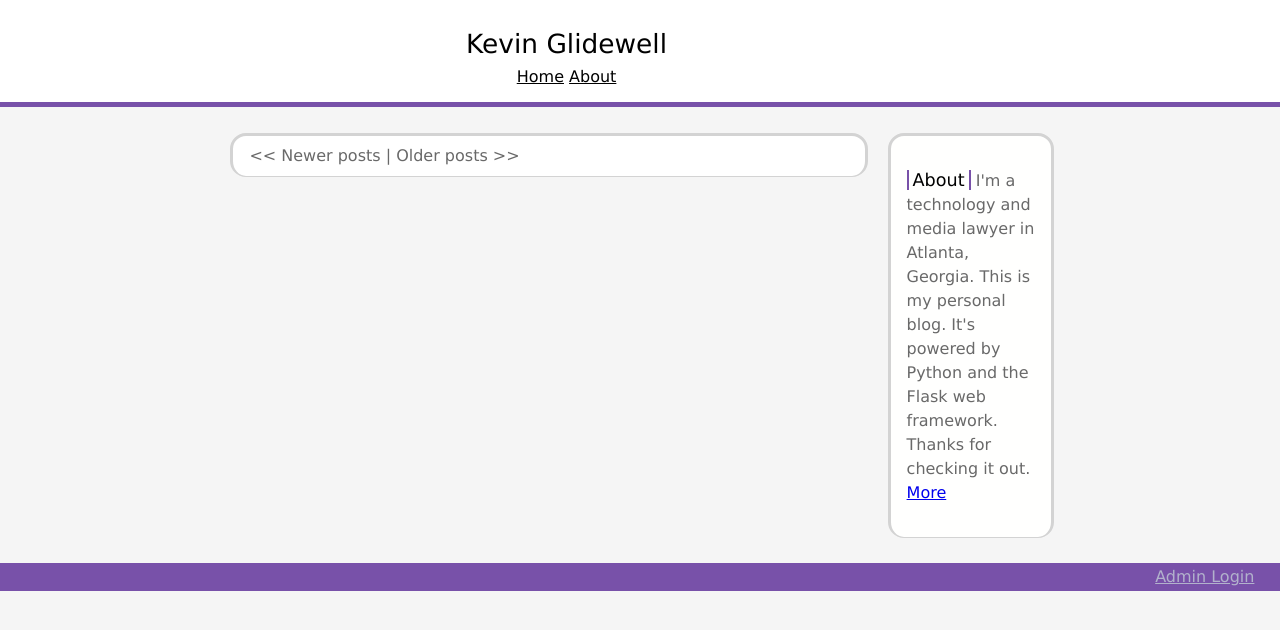
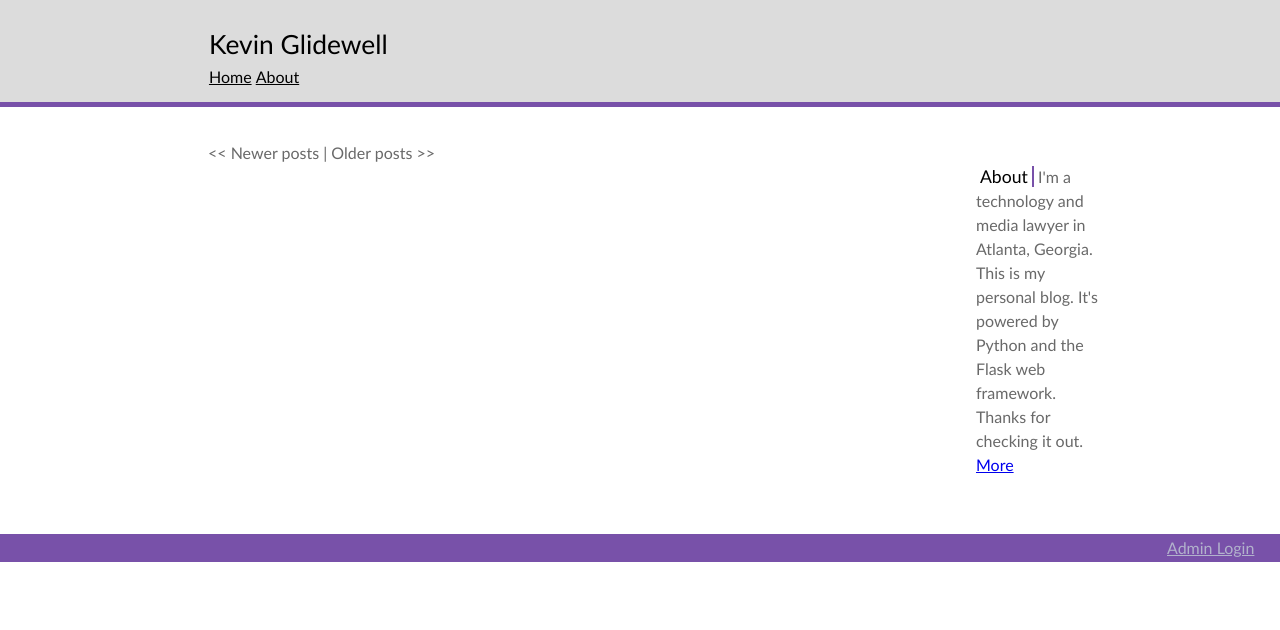
Before and after one commit to kpglide/blog, a Flask app: page / in a window 1280 px wide. Shown: the top 630 px of the page. Run offline with Flask 2, Linux system fonts and the light colour scheme; data that the repository does not hold is empty; some libraries are stand-ins or nearby versions.

Commit message:
updated post width

```diff
--- a/app/static/base_styles.css
+++ b/app/static/base_styles.css
@@ -2,16 +2,16 @@
 /* CSS Document */
 
 body {
-	font-family: Verdana, Geneva, sans-serif;
+	font-family: Trebuchet MS, Helvetica, sans-serif;
  	font-size: 100%;
  	margin: 0;
- 	background-color: #F5F5F5;
+ 	background-color: white;
 }
 
 /* Masthead styles */
 #masthead {
 	width: 100%;
-	background-color: #FFFFFF;
+	background-color: gainsboro;
 	height: 20%;
 	padding: .2%;
 	border-bottom-style: solid;
@@ -26,7 +26,7 @@ body {
 }
 
 #masthead ul {
-	text-align: center;
+	text-align: left;
 	line-height: 50%;
 	margin-right: 15%;
 }
@@ -50,16 +50,9 @@ and post title, body and byline styles */
 
 #post {
 	margin: 1%;
-	background-color: #FFFFFF;
 	line-height: 1.5em;
 	padding: .50em 1em;
-	-webkit-border-radius: 16px;
-	-moz-border-radius: 16px;
-	border-radius: 16px;
 	color: #696969;
-	border-style: solid;
-	border-color: LightGray;
-	border-bottom-width: thin;
 }
 
 #title {
@@ -70,7 +63,7 @@ and post title, body and byline styles */
 
 #byline {
 	font-size: 80%;
-	margin-top: -1%;
+	margin-top: 1%;
 	margin-bottom: -3%;
 }
 
@@ -85,15 +78,9 @@ and post title, body and byline styles */
 /* Styles for main Index page sidebar */
 #sidebar {
 	margin: 1%;
-	background-color: #FFFFFE;
 	line-height: 1.5em;
 	padding: 1em 1em;
-	-webkit-border-radius: 16px;
-	-moz-border-radius: 16px;
 	border-radius: 16px;
-	border-style: solid;
-	border-color: LightGray;
-	border-bottom-width: thin;
 	color: #696969;
 }
 
@@ -101,8 +88,6 @@ and post title, body and byline styles */
 	display: inline;
 	border-right-style: solid;
 	border-right-width: 2.5px;
-	border-left-style: solid;
-	border-left-width: 2.5px;
 	padding: 0 4px;
 	color: black;
 	font-size: 110%;
@@ -212,6 +197,7 @@ and post title, body and byline styles */
 @media screen and (min-width: 780px) {
 
 #masthead ul {
+	margin-left: 13%;
 	line-height: 75%
 }
 
@@ -222,9 +208,9 @@ and post title, body and byline styles */
 
 #post {
 	float: left;
-	margin: 2% 1.5% 2% 18%;
-	width: 52%;
-	max-width: 600px;
+	margin: 2% 1.5% 2% 15%;
+	width: 56%;
+	max-width: 850px;
 }
 
 #sidebar {
--- a/app/templates/index.html
+++ b/app/templates/index.html
@@ -5,11 +5,11 @@
 <div id="post">
 {% for post in posts.items %}
 	<div id="post_wrapper">
+		<p id="byline">
+			{{ moment(post.timestamp).format('L') }}
+		</p>
 		<p id="title">{{ post.title }}</p>
-		<p id="byline">
-			By: {{ post.user.username }} on {{ moment(post.timestamp).format('LLL') }}
-		</p>
-		<p id="post_body">{{post.body }}</p>
+		<p id="post_body">{{ post.body }}</p>
 		{% if post.image_url %}
 		<p id="image"><img src="{{ post.image_url }}"></p>
 		{% endif %}
```
